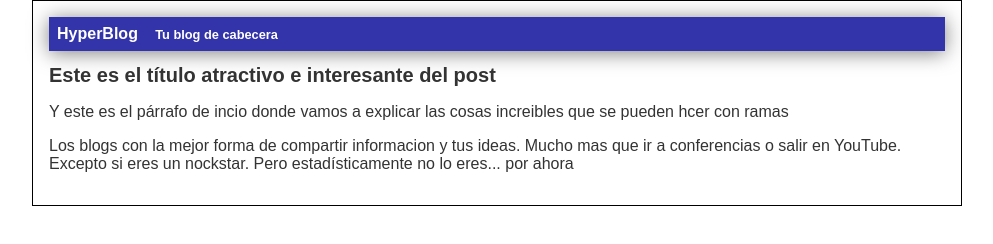
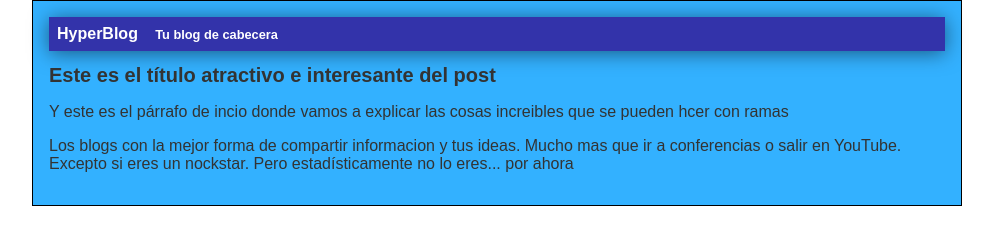
Before and after one commit to DarlingSanchez/ejemploCurso, a plain HTML site: page index.html in a window 1280 px wide. Shown: the whole page, without its empty margins (143-1136 px from the left). Drawn offline with Linux system fonts and the light colour scheme.

Commit message:
Se le agrego color al fondo del container

```diff
--- a/css/estilos.css
+++ b/css/estilos.css
@@ -25,6 +25,7 @@ body{
 	text-align: left;
 	border: 1px solid #000;
 	margin: 0 auto;
+	background-color: #33B1FF;
 }
 #container h1{
 	font-size: 20px;
```
